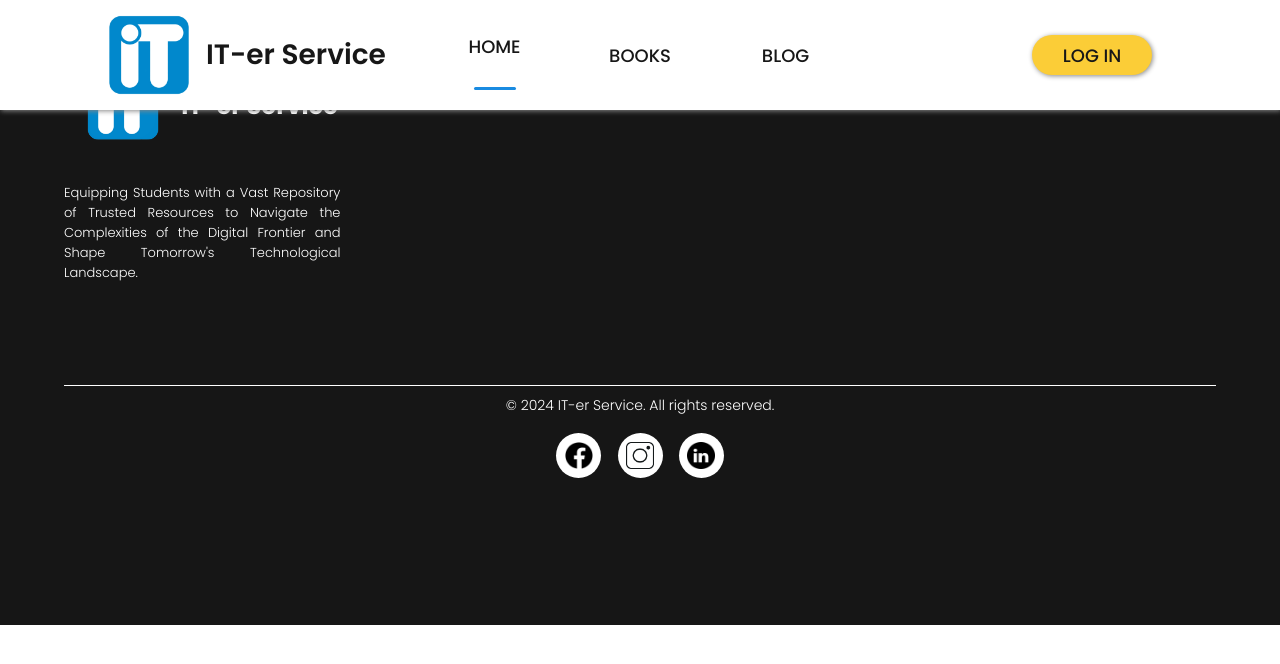
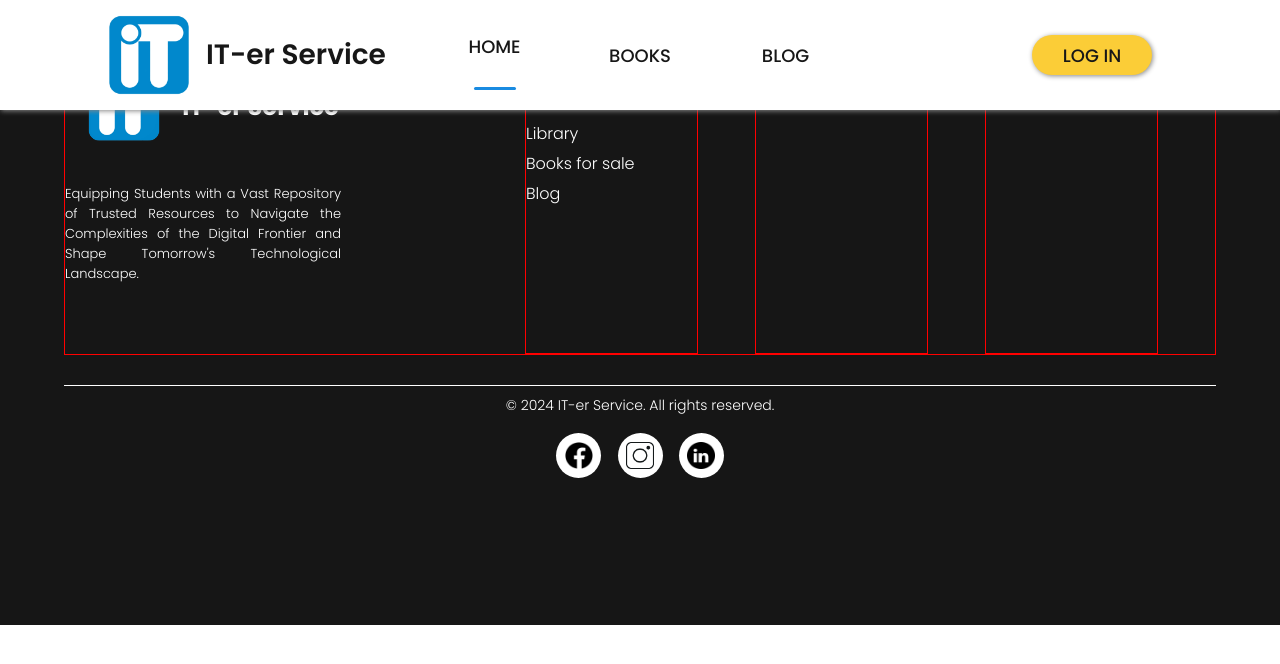
Before and after one commit to huy2108/IT-er-Service, a React (Create React App) app in the folder front-end/: page /login in a window 1280 px wide. Shown: the top 664 px of the page. Built offline with nearby package versions, Linux system fonts and the light colour scheme.

Commit message:
Update Footer (Useful Link-Contact)

```diff
--- a/front-end/src/Components/Footer/Footer.css
+++ b/front-end/src/Components/Footer/Footer.css
@@ -16,7 +16,7 @@
     top: 5%;
     left: 50%;
     transform: translateX(-50%);
-    /* border: 1px solid red; */
+    border: 1px solid red;
     height: 50%;
     width: 90%;
 }
@@ -114,3 +114,43 @@
     height: 62%;
     width: 62%;
 }
+.footer .footer-nav {
+    position: absolute;
+    border: 1px solid red;
+    height: 100%;
+    width: 15%;
+    top: 0;
+    left: 40%;
+}
+.footer .footer-product{
+    position: absolute;
+    border: 1px solid red;
+    height: 100%;
+    width: 15%;
+    top: 0;
+    left: 60%;
+}
+.footer .footer-contact{
+    position: absolute;
+    border: 1px solid red;
+    height: 100%;
+    width: 15%;
+    top: 0;
+    left: 80%;
+}
+.footer-nav h2, .footer-product h2, .footer-contact h2 {
+    color: white;
+    border: 1px solid green;
+    font-weight: 600;
+    font-size: 18px;
+
+    /* text-align: center; */
+}
+.footer-nav .useful-link li {
+    cursor: pointer;
+    color: white;
+    margin-top: 5px;
+    list-style-type: none;
+    font-weight: 300;
+    /* text-decoration: underline; */
+}
--- a/front-end/src/Components/Footer/Footer.jsx
+++ b/front-end/src/Components/Footer/Footer.jsx
@@ -25,6 +25,21 @@ export const Footer = () => {
                   Technological Landscape.
                 </p>
               </div>
+              <div className="footer-nav">
+                <h2>Useful Link</h2>
+                <ul className="useful-link">
+                  <li>Home</li>
+                  <li>Library</li>
+                  <li>Books for sale</li>
+                  <li>Blog</li>
+                </ul>
+              </div>
+              <div className="footer-product">
+                <h2></h2>
+              </div>
+              <div className="footer-contact">
+                <h2>Contact</h2>
+              </div>
             </div>
             <div className="line"></div>
             <p>&copy; 2024 IT-er Service. All rights reserved.</p>
```
